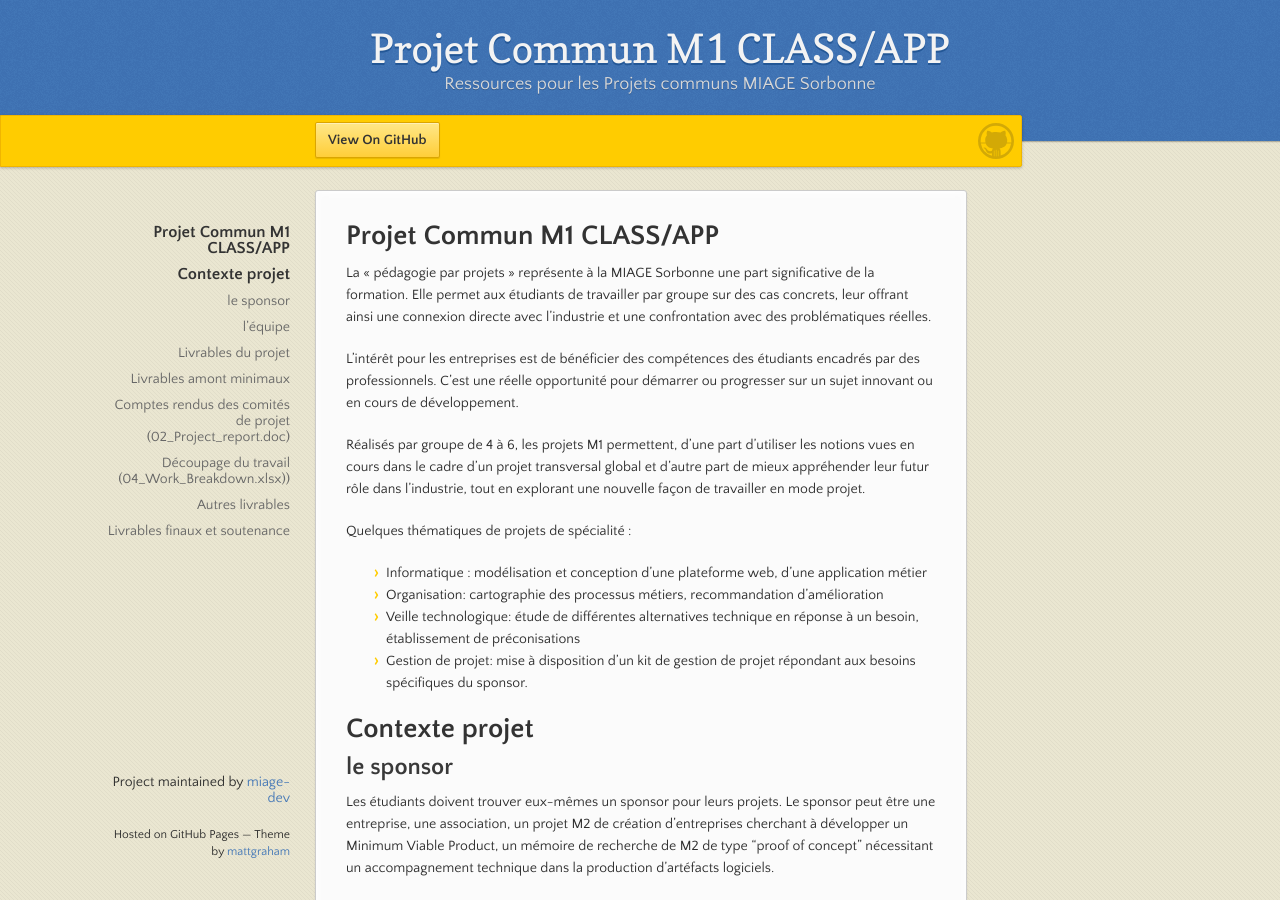
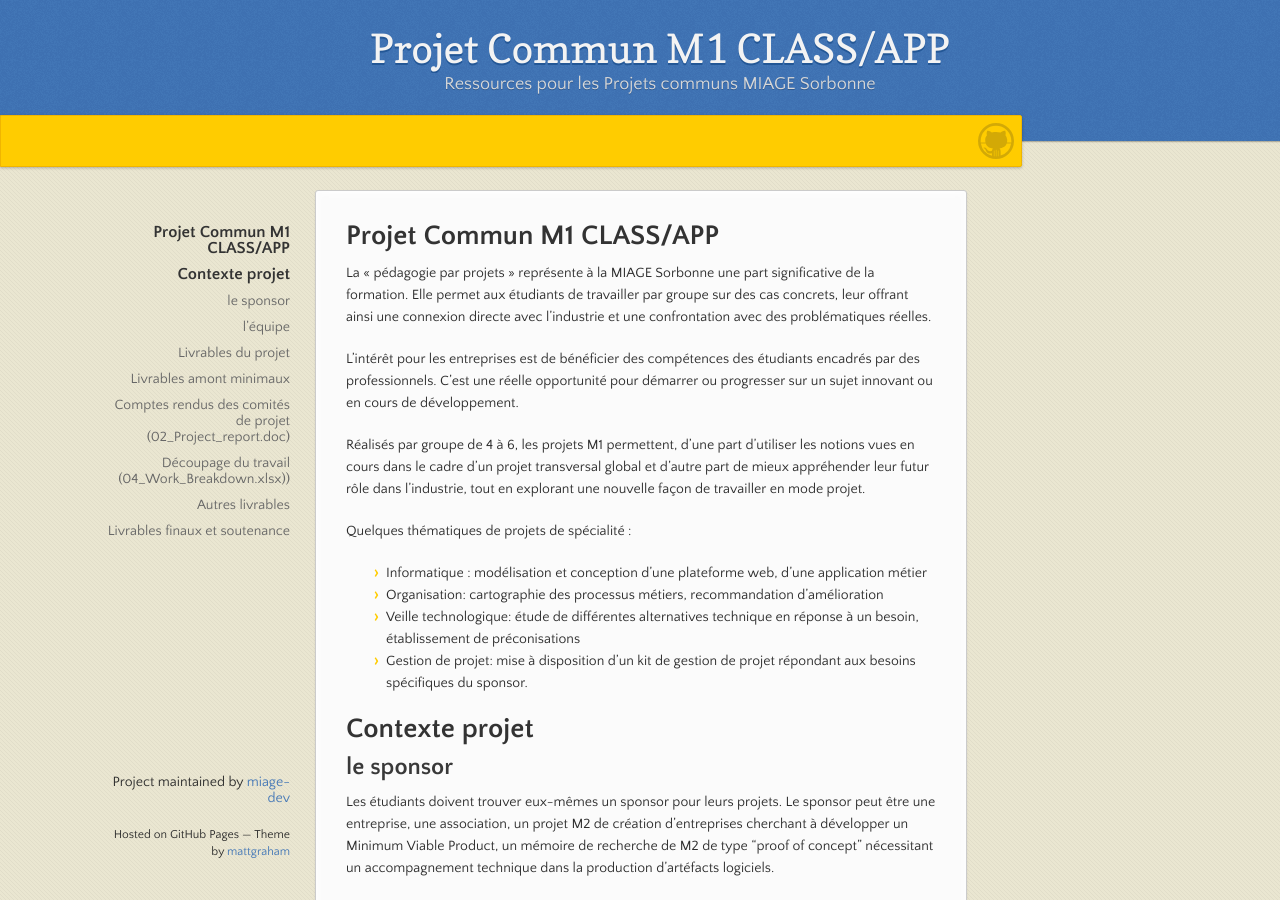
Before and after one commit to miage-dev/projet-communs-miage, a Jekyll site: the page built from index.md, in a window 1280 px wide and 900 px high. Built offline with Jekyll 4.4.1, drawn with Linux system fonts in a browser that asks for light colours; our own code applies the rules of GitHub Pages for plain Markdown files.

Commit message:
removed gh link

```diff
--- a/_layouts/default.html
+++ b/_layouts/default.html
@@ -24,9 +24,8 @@
 
       <div id="banner">
         <span id="logo"></span>
-
+{% if site.show_downloads %}
         <a href="{{ site.github.repository_url }}" class="button fork"><strong>View On GitHub</strong></a>
-        {% if site.show_downloads %}
           <div class="downloads">
             <span>Downloads:</span>
             <ul>
```
